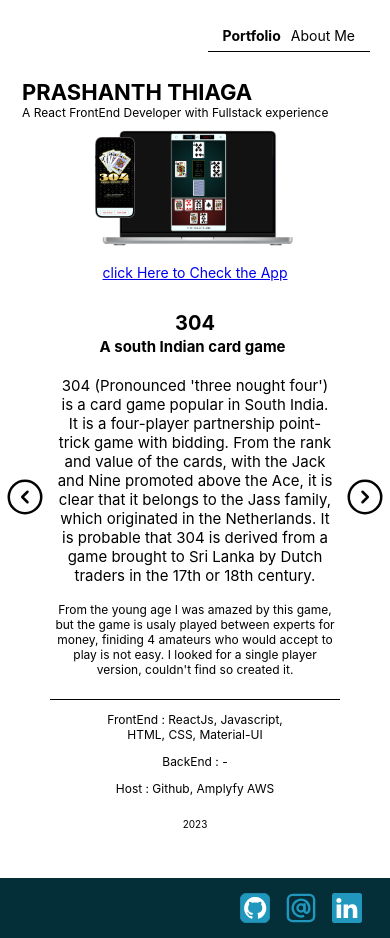
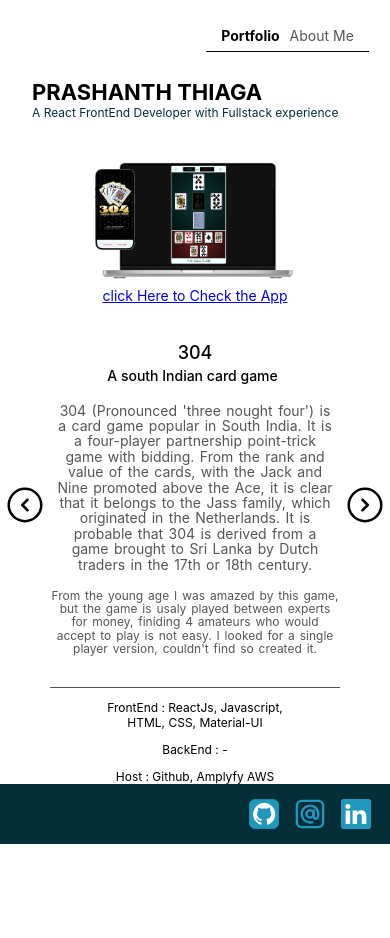
Before and after one commit to Petcha73/portfolio-ts, a React (Create React App) app: page / in a window 390 px wide. Built offline with nearby package versions, Linux system fonts and the light colour scheme.

Commit message:
all css working properly

```diff
--- a/src/App.scss
+++ b/src/App.scss
@@ -2,6 +2,7 @@ $myFont: Helvetica, sans-serif;
 $black: #030303;
 $blue: #005500;
 $green: #042f39;
+$gray: #555555;
 
 .layout {
   display: flex;
@@ -23,12 +24,12 @@ $green: #042f39;
         margin: 10px;
         padding: 0 10px;
         overflow: hidden;
-        border-bottom: solid 2px $green;
+        border-bottom: solid 1px $green;
 
         li {
           float: left;
           a {
-            color: $black;
+            color: $gray;
             display: block;
 
             padding: 14px 16px;
@@ -40,6 +41,7 @@ $green: #042f39;
           }
           .active {
             font-weight: bolder;
+            color: $black;
           }
         }
       }
@@ -48,22 +50,22 @@ $green: #042f39;
       margin: 20px;
       align-self: flex-end;
       h1 {
-        font-size: 37px;
+        font-size: 35px;
         font-weight: bolder;
         margin: 0;
       }
       p {
-        font-size: 20px;
+        font-size: 18px;
+        color: $green;
         margin: 0;
       }
     }
   }
 
   .body {
-    flex: 1 0 auto;
+    flex: 1 1 auto;
     display: flex;
     align-items: center;
-  }
 
     .portfolio {
       display: flex;
@@ -85,7 +87,7 @@ $green: #042f39;
         .info {
           flex: 1;
 
-        border-right: solid 3px $green;
+          border-right: solid 2px $green;
           padding: 50px;
           padding-left: 0;
 
@@ -95,31 +97,45 @@ $green: #042f39;
           align-items: flex-end;
 
           h1 {
-          font-size: 32px;
+            font-size: 26px;
             margin-bottom: 0;
+            font-weight: 500;
           }
           h3 {
             margin-top: 2px;
+            font-size: 14px;
             margin-right: 5px;
+            font-weight: 500;
           }
           .about {
-          font-size: 18px;
+            line-height: 1.1;
+            word-spacing: 1.5px;
+
+            font-size: 16px;
             max-width: 90%;
             text-align: right;
+            color: $gray;
+            font-weight: 400;
           }
           .context {
+            line-height: 1.1;
+            word-spacing: 1.5px;
             font-size: 14px;
             max-width: 80%;
             text-align: right;
+            color: $gray;
+            font-weight: 400;
           }
           .stack {
-          border-top: 2px solid $green;
+            margin-top: 18px;
+            border-top: 1px solid $green;
             align-self: flex-start;
             padding: 0 50px;
-          font-size: 16px;
+            font-size: 14px;
+            font-weight: 400;
           }
           .year {
-          font-size: 16px;
+            font-size: 12px;
           }
         }
         .imageLink {
@@ -149,7 +165,7 @@ $green: #042f39;
 
           .link {
             margin-top: 25px;
-          font-size: 20px;
+            font-size: 16px;
           }
         }
       }
@@ -173,27 +189,36 @@ $green: #042f39;
           justify-content: center;
 
           .about {
-          font-size: 20px;
+            line-height: 1.1;
+            word-spacing: 1.5px;
+            font-size: 16px;
             max-width: 90%;
             text-align: left;
+            color: $gray;
+            font-weight: 400;
           }
           .context {
-          font-size: 16px;
+            line-height: 1.1;
+            word-spacing: 1.5px;
+            font-size: 14px;
             max-width: 80%;
             text-align: left;
+            color: $gray;
+            font-weight: 400;
           }
           .stack {
             margin-top: 20px;
-          border-top: 2px solid $green;
+            border-top: 1px solid $green;
             align-self: flex-start;
             padding: 0 50px;
-          font-size: 18px;
+            font-size: 14px;
+            font-weight: 400;
           }
         }
         .imageLink {
           flex: 1;
           padding: 50px 0;
-        border-right: solid 3px $green;
+          border-right: solid 2px $green;
 
           display: flex;
           flex-direction: column;
@@ -212,8 +237,10 @@ $green: #042f39;
         }
       }
     }
+  }
+
   .footer {
-    flex: 0 0 100px;
+    flex: 0 0 80px;
     background-color: $green;
     display: flex;
     align-items: center;
@@ -253,6 +280,7 @@ $green: #042f39;
         }
       }
     }
+    .body {
       .portfolio {
         .nextButton {
           flex: 0 0 60px;
@@ -270,23 +298,23 @@ $green: #042f39;
               margin-top: 4px;
             }
             .about {
-            font-size: 20px;
+              font-size: 16px;
               max-width: 100%;
               text-align: center;
               margin: 5px;
             }
             .context {
-            font-size: 15px;
+              font-size: 14px;
               max-width: 90%;
               text-align: center;
             }
             .stack {
-            margin-top: 10px;
-            border-top: 2px solid $black;
+              margin-top: 20px;
+              border-top: 1px solid $black;
               align-self: center;
               text-align: center;
               padding: 0 50px;
-            font-size: 15px;
+              font-size: 14px;
             }
             .year {
               font-size: 12px;
@@ -317,8 +345,7 @@ $green: #042f39;
 
             .link {
               margin: 10px;
-
-            font-size: 18px;
+              font-size: 16px;
             }
           }
         }
@@ -333,17 +360,19 @@ $green: #042f39;
             justify-content: flex-start;
 
             .about {
+              font-size: 16px;
               text-align: center;
             }
             .context {
-            font-size: 18px;
+              font-size: 14px;
               text-align: center;
               margin-top: 10px;
             }
             .stack {
+              margin-top: 20px;
               align-self: center;
               text-align: center;
-            font-size: 18px;
+              font-size: 14px;
             }
           }
           .imageLink {
@@ -352,6 +381,7 @@ $green: #042f39;
             justify-content: flex-end;
             .image {
               max-width: 300px;
+            }
           }
         }
       }
@@ -371,8 +401,14 @@ $green: #042f39;
 @media (max-width: 600px) {
   .layout {
     .header {
-      flex: 0 0 120px;
-      padding: 0 10px;
+      position: fixed;
+      top: 0;
+      left: 0;
+      width: 92%;
+      background-color: #fff;
+      padding-bottom: 30px;
+      height: 120px;
+
       nav {
         align-self: flex-end;
 
@@ -400,6 +436,10 @@ $green: #042f39;
       }
     }
 
+    .body {
+      padding-top: 150px;
+      padding-bottom: 60px;
+
       .portfolio {
         .nextButton {
           flex: 0 0 40px;
@@ -423,26 +463,26 @@ $green: #042f39;
               margin: 0px;
               font-size: 14px;
               text-align: center;
-            padding: 10px 0;
+              padding-bottom: 20px;
             }
           }
           .info {
             flex: 2 1 auto;
-          border-right: solid 0 $black;
+            border-right: none;
             padding: 0;
             justify-content: flex-start;
 
             h1 {
-            font-size: 20px;
-            margin-top: 20px;
+              font-size: 18px;
+              margin-top: 18px;
             }
             h3 {
-            margin-top: 2px;
+              margin-top: 4px;
               margin-right: 5px;
-            font-size: 15px;
+              font-size: 14px;
             }
             .about {
-            font-size: 15px;
+              font-size: 14px;
               max-width: 95%;
               text-align: center;
               margin: 5px;
@@ -453,7 +493,8 @@ $green: #042f39;
               text-align: center;
             }
             .stack {
-            border-top: 1px solid $black;
+              margin-top: 20px;
+              border-top: 1px solid $gray;
               align-self: center;
               text-align: center;
               padding: 0 40px;
@@ -471,7 +512,7 @@ $green: #042f39;
         .main {
           .info {
             .about {
-            font-size: 15px;
+              font-size: 14px;
               max-width: 90%;
               text-align: center;
             }
@@ -496,12 +537,18 @@ $green: #042f39;
           }
         }
       }
+    }
 
     .footer {
-      flex: 0 0 60px;
+      position: fixed;
+      left: 0;
+      bottom: 0;
+      width: 92%;
+      height: 60px;
+
       img {
         height: 30px;
-        margin: 8px;
+        margin-right: 8px;
       }
     }
   }
--- a/src/components/Projets.tsx
+++ b/src/components/Projets.tsx
@@ -55,7 +55,7 @@ function Projets({
           />
         </div>
 
-        <a className="link" href={link}>
+        <a className="link" href={link} target="_blank" rel="noreferrer">
           click Here to Check the App
         </a>
       </div>
```
Lines whose indentation alone changed are shown as unchanged.
